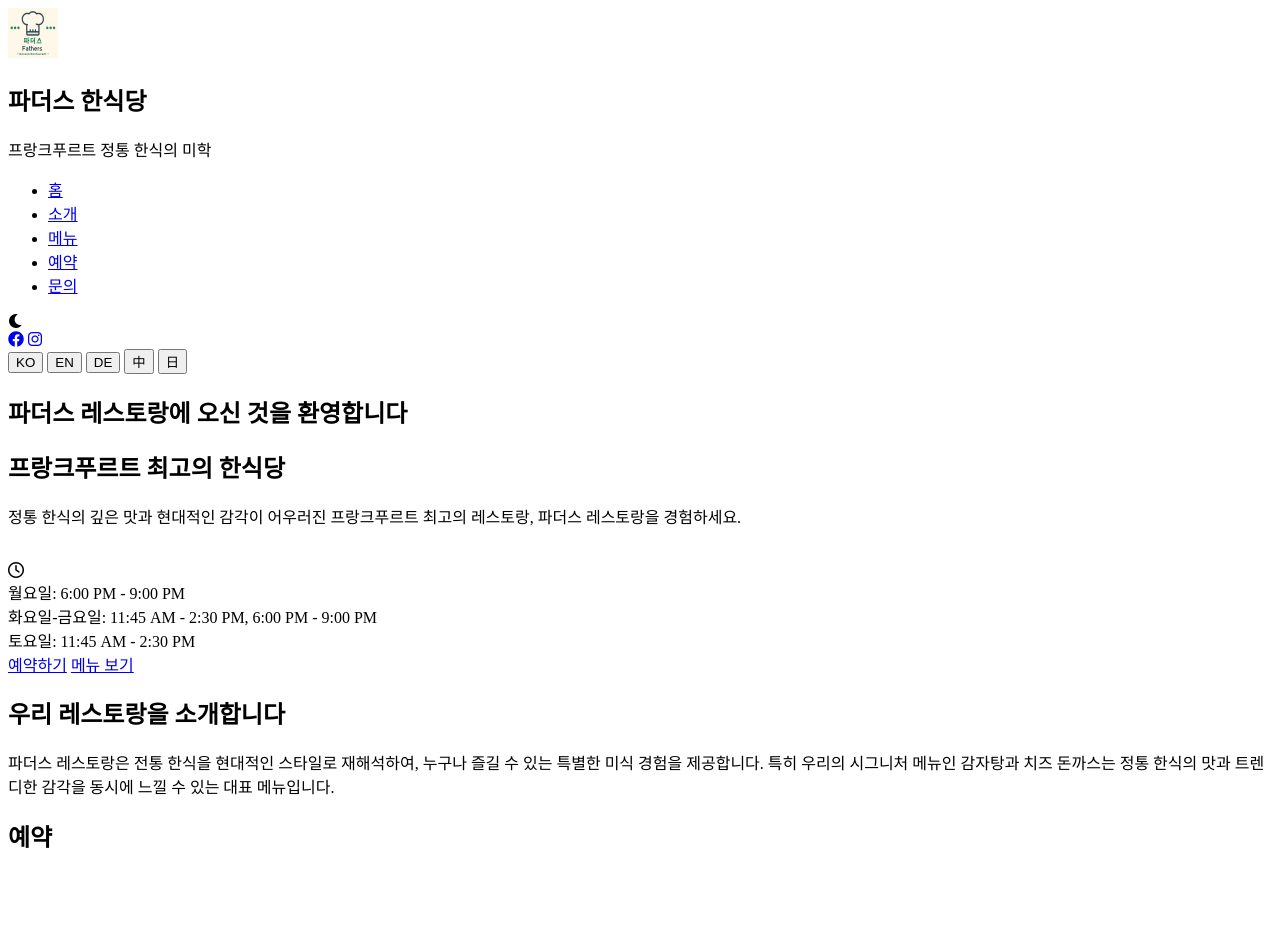
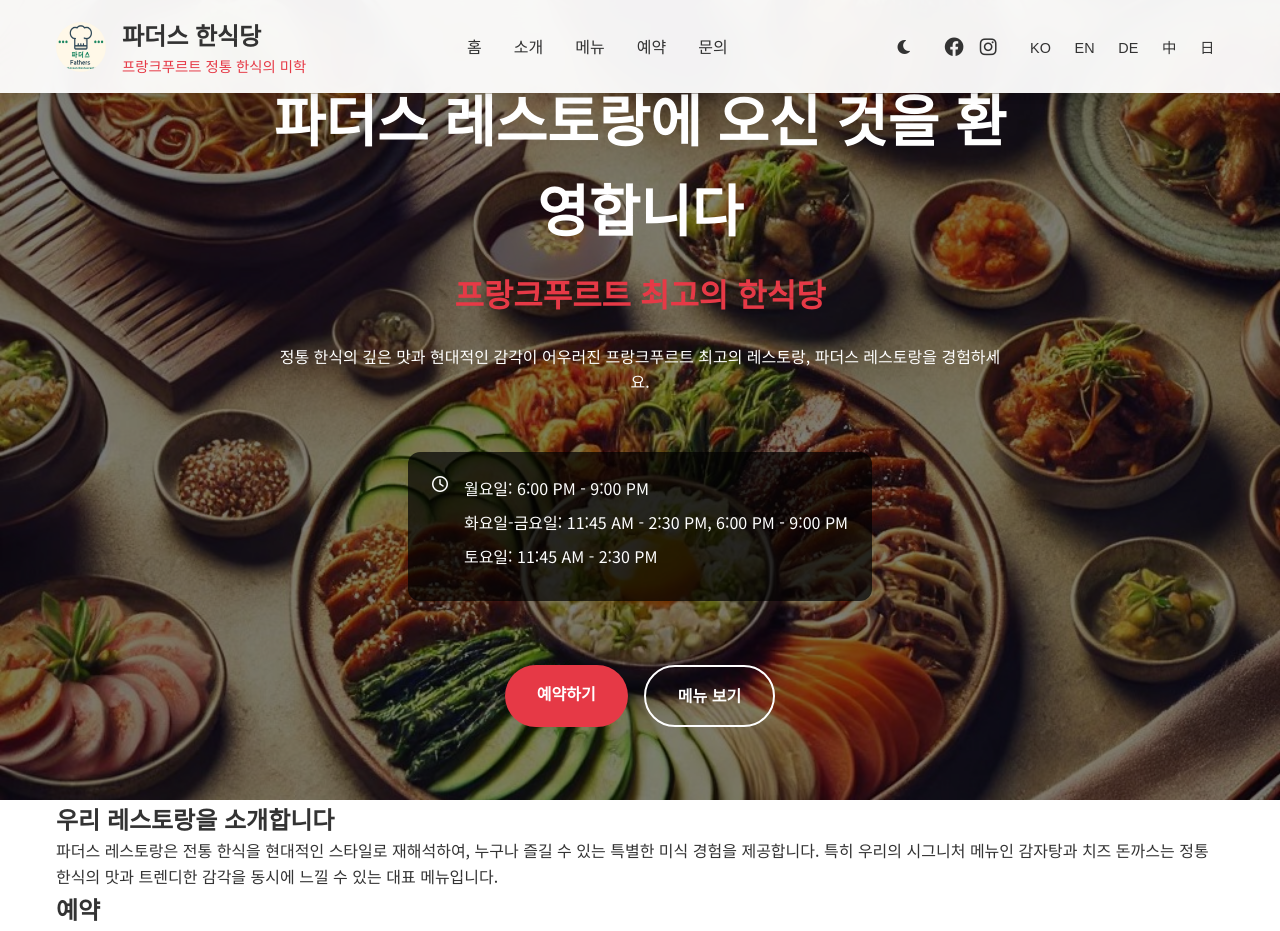
Before and after one commit to Hanson-Jang/Fathers, a website: page index.html in a window 1280 px wide. Shown: the top 931 px of the page. Drawn offline with Linux system fonts and the light colour scheme; a script that the page names is missing.

Commit message:
Add files via upload

```diff
--- a/style.css
+++ b/style.css
@@ -1,3 +1,222 @@
+:root {
+    --bg-color: #ffffff;
+    --text-color: #333333;
+    --accent-color: #e63946;
+    --card-bg: #f8f9fa;
+    --nav-bg: rgba(255, 255, 255, 0.95);
+}
+
+[data-theme='dark'] {
+    --bg-color: #1a1a1a;
+    --text-color: #f0f0f0;
+    --card-bg: #2d2d2d;
+    --nav-bg: rgba(26, 26, 26, 0.95);
+}
+
+* {
+    margin: 0;
+    padding: 0;
+    box-sizing: border-box;
+}
+
+body {
+    font-family: 'Noto Sans KR', sans-serif;
+    background-color: var(--bg-color);
+    color: var(--text-color);
+    line-height: 1.6;
+}
+
+.container {
+    max-width: 1200px;
+    margin: 0 auto;
+    padding: 0 1rem;
+}
+
+/* Header Styles */
+header {
+    position: fixed;
+    top: 0;
+    left: 0;
+    right: 0;
+    z-index: 1000;
+    background: var(--nav-bg);
+    backdrop-filter: blur(10px);
+    box-shadow: 0 2px 10px rgba(0, 0, 0, 0.1);
+}
+
+.logo {
+    display: flex;
+    align-items: center;
+    gap: 1rem;
+}
+
+.logo img {
+    border-radius: 50%;
+}
+
+.logo-text h1 {
+    font-size: 1.5rem;
+    color: var(--text-color);
+}
+
+.logo-text p {
+    font-size: 0.9rem;
+    color: var(--accent-color);
+}
+
+nav.container {
+    display: flex;
+    justify-content: space-between;
+    align-items: center;
+    padding: 1rem;
+}
+
+.nav-links {
+    display: flex;
+    gap: 2rem;
+    list-style: none;
+}
+
+.nav-links a {
+    color: var(--text-color);
+    text-decoration: none;
+    font-weight: 500;
+    transition: color 0.3s ease;
+}
+
+.nav-links a:hover {
+    color: var(--accent-color);
+}
+
+.header-right {
+    display: flex;
+    align-items: center;
+    gap: 1.5rem;
+}
+
+.theme-toggle {
+    cursor: pointer;
+    padding: 0.5rem;
+}
+
+.social-links {
+    display: flex;
+    gap: 1rem;
+}
+
+.social-link {
+    color: var(--text-color);
+    font-size: 1.2rem;
+    transition: color 0.3s ease;
+}
+
+.social-link:hover {
+    color: var(--accent-color);
+}
+
+.lang-switcher button {
+    background: none;
+    border: none;
+    color: var(--text-color);
+    cursor: pointer;
+    padding: 0.3rem 0.6rem;
+    font-size: 0.9rem;
+    transition: color 0.3s ease;
+}
+
+.lang-switcher button:hover {
+    color: var(--accent-color);
+}
+
+/* Hero Section */
+.hero {
+    position: relative;
+    height: 100vh;
+    background: url('KoreanFoodImage.jpg') center/cover no-repeat;
+    display: flex;
+    align-items: center;
+    text-align: center;
+    color: #ffffff;
+}
+
+.hero-overlay {
+    position: absolute;
+    top: 0;
+    left: 0;
+    right: 0;
+    bottom: 0;
+    background: rgba(0, 0, 0, 0.5);
+}
+
+.hero-content {
+    position: relative;
+    z-index: 1;
+    max-width: 800px;
+    margin: 0 auto;
+    padding: 2rem;
+}
+
+.hero h1 {
+    font-size: 3.5rem;
+    margin-bottom: 1rem;
+}
+
+.hero h2 {
+    font-size: 2rem;
+    margin-bottom: 1.5rem;
+    color: var(--accent-color);
+}
+
+.opening-hours-hero {
+    display: inline-flex;
+    align-items: flex-start;
+    gap: 1rem;
+    background: rgba(0, 0, 0, 0.7);
+    padding: 1.5rem;
+    border-radius: 12px;
+    margin: 2rem 0;
+}
+
+.opening-hours-details {
+    text-align: left;
+}
+
+.day-schedule {
+    margin-bottom: 0.5rem;
+}
+
+.hero-buttons {
+    display: flex;
+    gap: 1rem;
+    justify-content: center;
+    margin-top: 2rem;
+}
+
+.btn {
+    display: inline-block;
+    padding: 1rem 2rem;
+    border-radius: 50px;
+    text-decoration: none;
+    font-weight: 700;
+    transition: all 0.3s ease;
+}
+
+.btn-primary {
+    background: var(--accent-color);
+    color: #ffffff;
+}
+
+.btn-secondary {
+    background: transparent;
+    color: #ffffff;
+    border: 2px solid #ffffff;
+}
+
+.btn:hover {
+    transform: translateY(-3px);
+    box-shadow: 0 5px 15px rgba(0, 0, 0, 0.3);
+}
+
 /* Menu Styles */
 .menu-categories {
     padding-top: 6rem;
@@ -100,7 +319,20 @@
     font-weight: 500;
 }
 
+/* Responsive Design */
 @media (max-width: 768px) {
+    .nav-links {
+        display: none;
+    }
+
+    .hero h1 {
+        font-size: 2.5rem;
+    }
+
+    .hero h2 {
+        font-size: 1.5rem;
+    }
+
     .menu-categories {
         padding-top: 4rem;
     }
@@ -125,4 +357,14 @@
         margin: 2rem auto;
         padding: 1.5rem;
     }
+
+    .hero-buttons {
+        flex-direction: column;
+        align-items: center;
+    }
+
+    .btn {
+        width: 100%;
+        max-width: 300px;
+    }
 }
```
